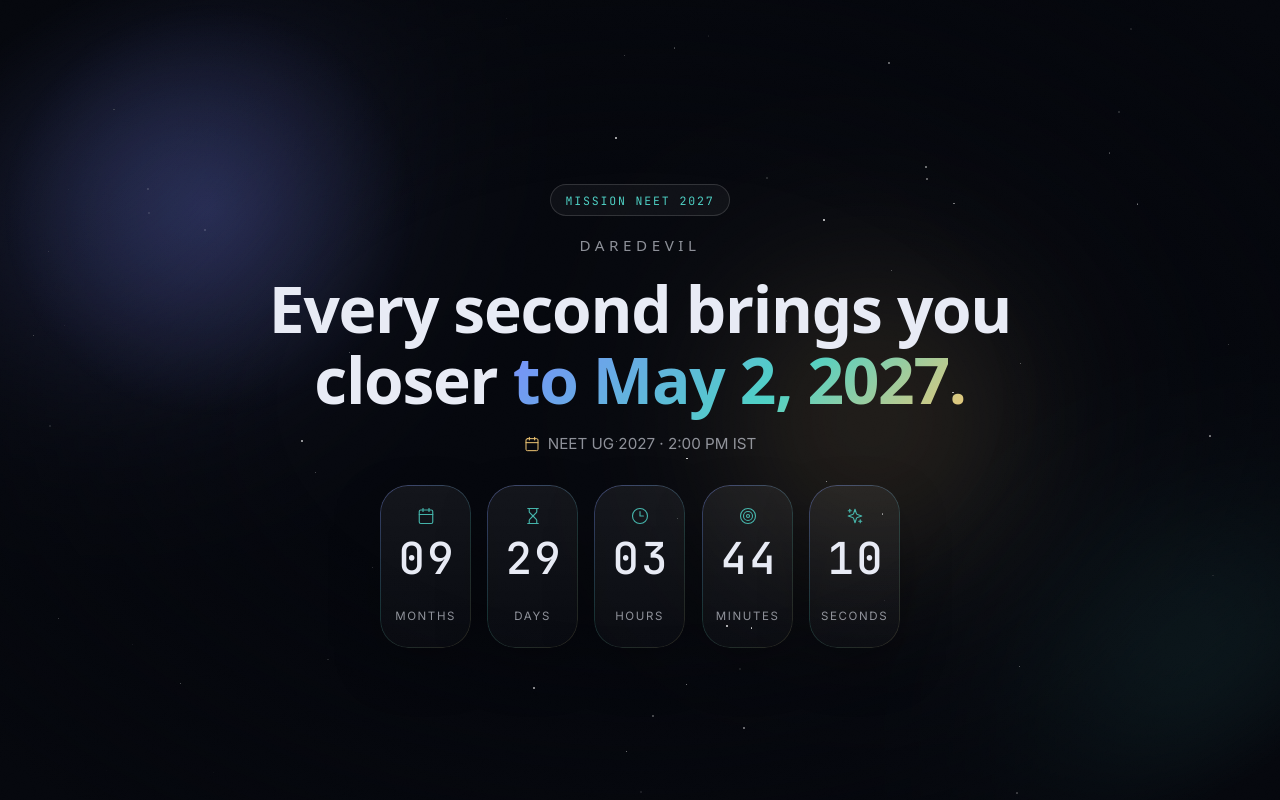
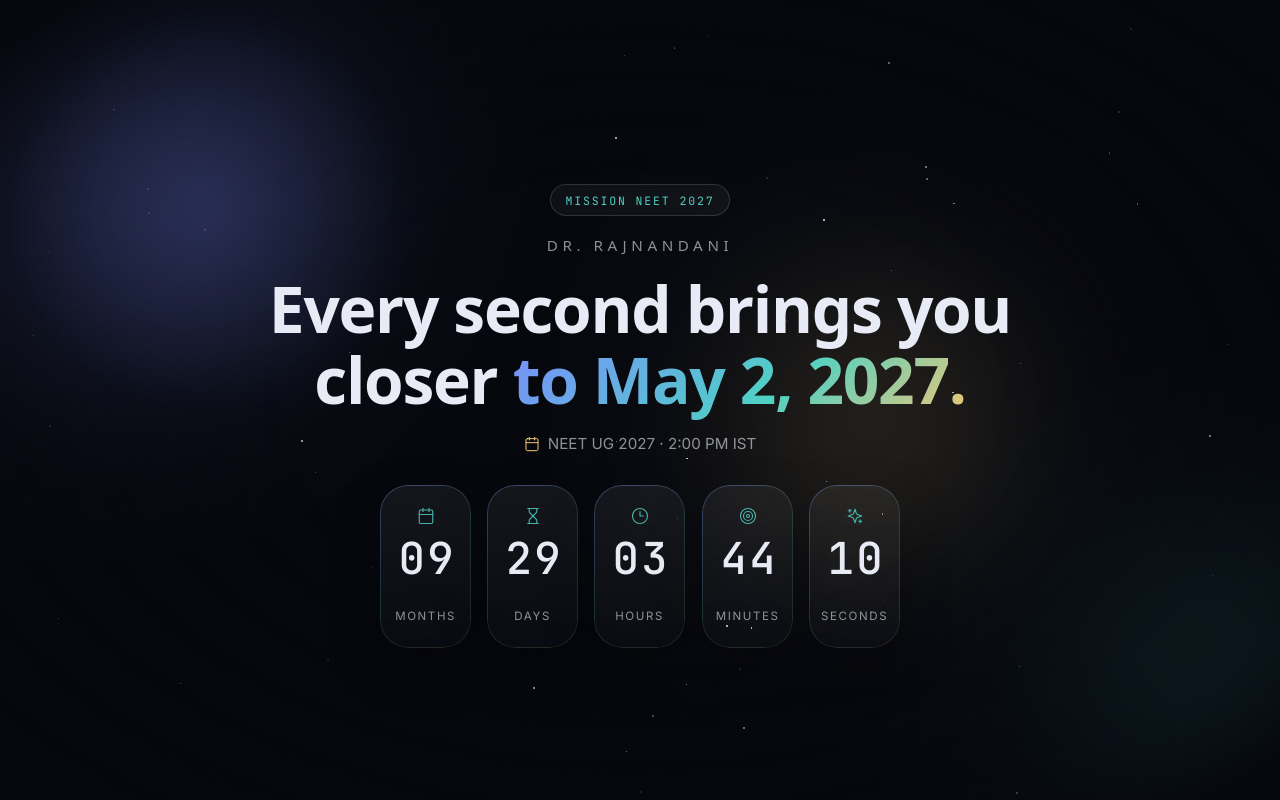
Before and after one commit to babloo072342-lang/NEET-2027_Countdown, a React (Vite) app: page / in a window 1280 px wide. Shown: the top 800 px of the page. Built offline with nearby package versions, Linux system fonts and the light colour scheme; a web font is replaced by a local one.

Commit message:
Updated App.tsx

```diff
--- a/src/App.tsx
+++ b/src/App.tsx
@@ -25,7 +25,7 @@ function App() {
           </span>
 
           <p className="wordmark reveal-item" style={{ animationDelay: '90ms' }}>
-            DareDevil
+            Dr. Rajnandani
           </p>
 
           <h1 className="headline reveal-item" style={{ animationDelay: '180ms' }}>
```
